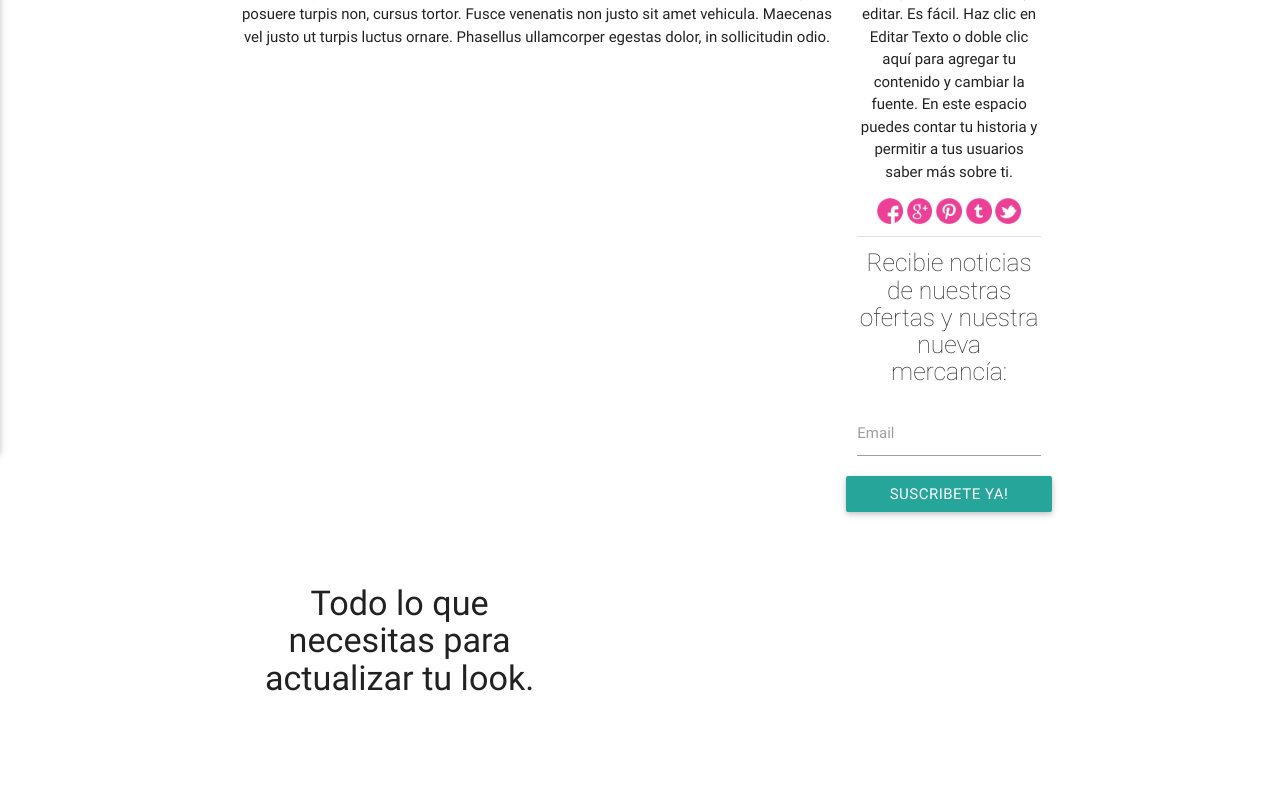
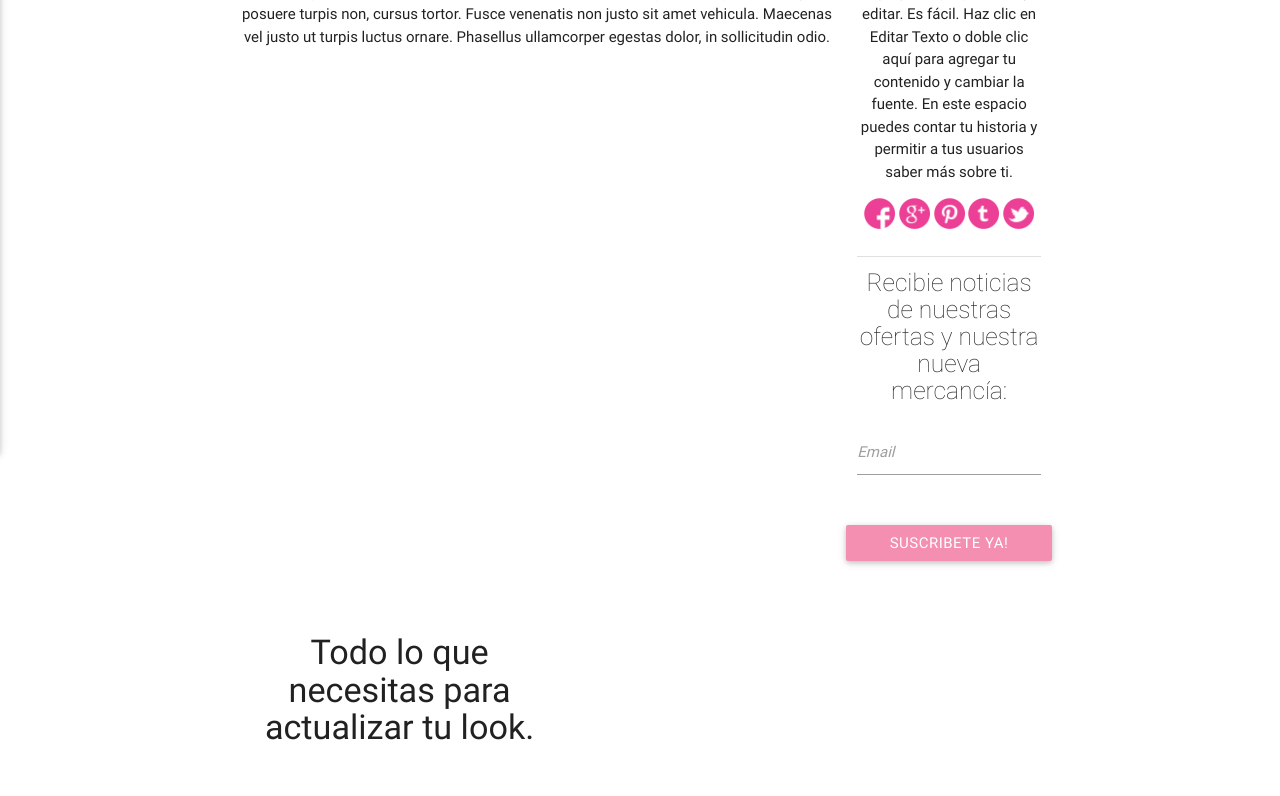
Before and after one commit to marcoleon94/pinkfeelin, a PHP site: page / in a window 1280 px wide. Shown: the part 407-1203 px from the top of the page. Before the commit the page ends 1098 px from the top, so only its background shows below. Run offline with PHP 8.4, Linux system fonts and the light colour scheme.

Commit message:
cambios en index, agregados iconos google

```diff
--- /dev/null
+++ b/css/objfon.css
@@ -0,0 +1,22 @@
+@font-face {
+  font-family: 'Material Icons';
+  font-style: normal;
+  font-weight: 400;
+  src: local('Material Icons'), local('MaterialIcons-Regular'), url(icons.woff2);
+}
+
+.material-icons {
+  font-family: 'Material Icons';
+  font-weight: normal;
+  font-style: normal;
+  font-size: 24px;
+  line-height: 1;
+  letter-spacing: normal;
+  text-transform: none;
+  display: inline-block;
+  white-space: nowrap;
+  word-wrap: normal;
+  direction: ltr;
+  -webkit-font-feature-settings: 'liga';
+  -webkit-font-smoothing: antialiased;
+}
--- a/index.php
+++ b/index.php
@@ -1,5 +1,7 @@
 <html>
-    <link rel="stylesheet" href="css/materialize.css">
+    <link rel=stylesheet href="css/materialize.min.css">
+	<link rel=stylesheet href="css/materialize.css">
+	<link rel=stylesheet href="css/main.css">
  <head>
    <title>Hello World</title>
  </head>
@@ -19,7 +21,7 @@
                         Párrafo. Haz clic aquí para agregar tu propio texto y editar.
                         Es fácil. Haz clic en Editar Texto o doble clic aquí para agregar tu contenido y cambiar la fuente. En este espacio puedes contar tu historia y permitir a tus usuarios saber más sobre ti.
                      </p>
-                     <div class="row" style=" margin:3%">
+                     <div class="row" >
                      <a href="https://www.facebook.com/PinkFeelin/"><img class="responsive-img" src="images/facebook.png" height="15%" width="15%"></a>
                      <a href="https://plus.google.com/"><img class="responsive-img" src="images/googleplus.png" height="15%" width="15%"></a>
                      <a href="https://es.pinterest.com/"><img class="responsive-img" src="images/pinterest.png" height="15%" width="15%"></a>
@@ -32,10 +34,10 @@
                          <div class="row">
                             <div class="input-field col s12">
                               <input id="email" type="email" class="validate">
-                              <label class="left-align"for="email">Email</label>
+                              <label class="left-align" for="email">Email</label>
                             </div>
                              <div>
-                             <button class="btn waves-effect waves-light" type="submit" name="action">Suscribete Ya!
+                             <button class="btn waves-effect waves-light" style="margin-top:30px; background-color:#f48fb1;" type="submit" name="action">Suscribete Ya!
                                 <i class="material-icons right">send</i>
                               </button>
                              </div>
--- a/menu.php
+++ b/menu.php
@@ -1,9 +1,10 @@
 <html lang="es">
    <head>
       <!--Import Google Icon Font-->
-      <link href="http://fonts.googleapis.com/icon?family=Material+Icons" rel="stylesheet">
+       <link rel="stylesheet" href="css/objfon.css">
       <!--Import materialize.css-->
       <link type="text/css" rel="stylesheet" href="css/materialize.min.css"  media="screen,projection"/>
+
 
       <!--Let browser know website is optimized for mobile-->
       <meta name="viewport" content="width=device-width, initial-scale=1.0"/>
```
Also changed, not shown: css/icons.woff2 (added).
